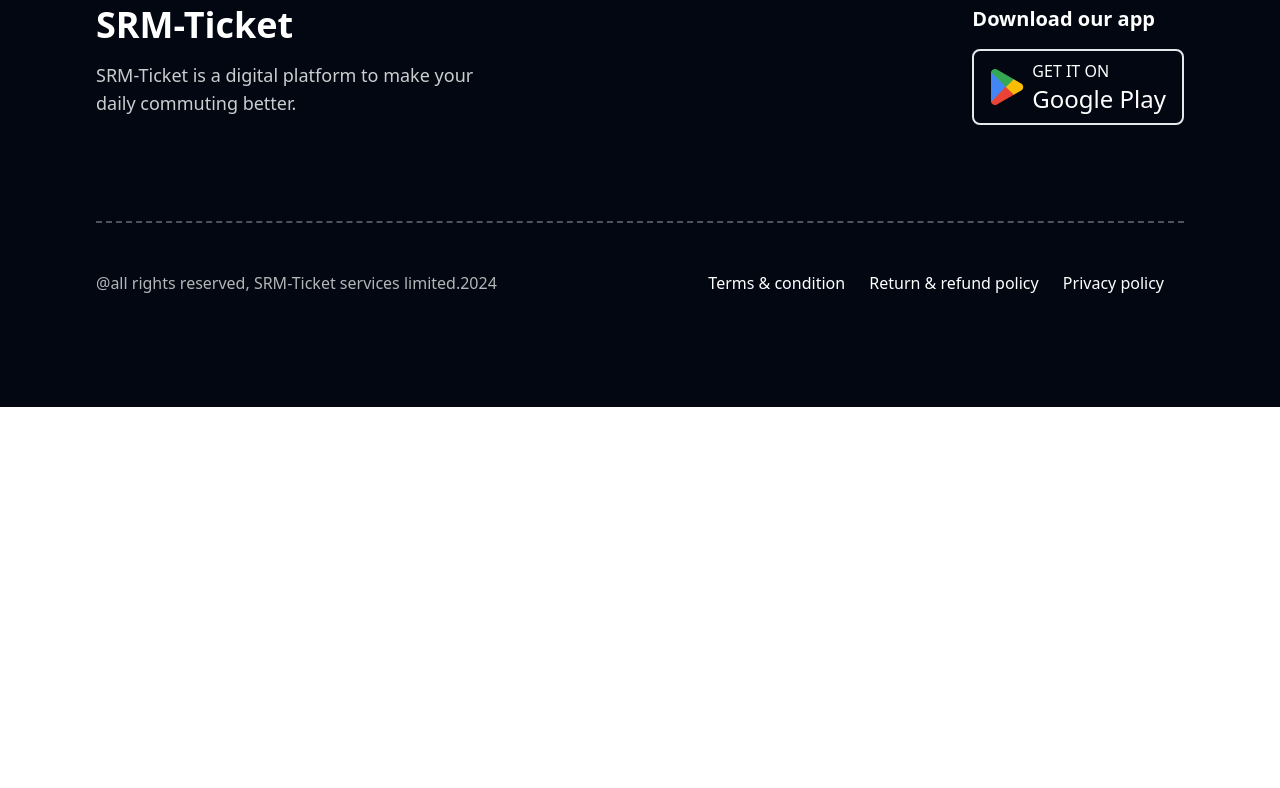
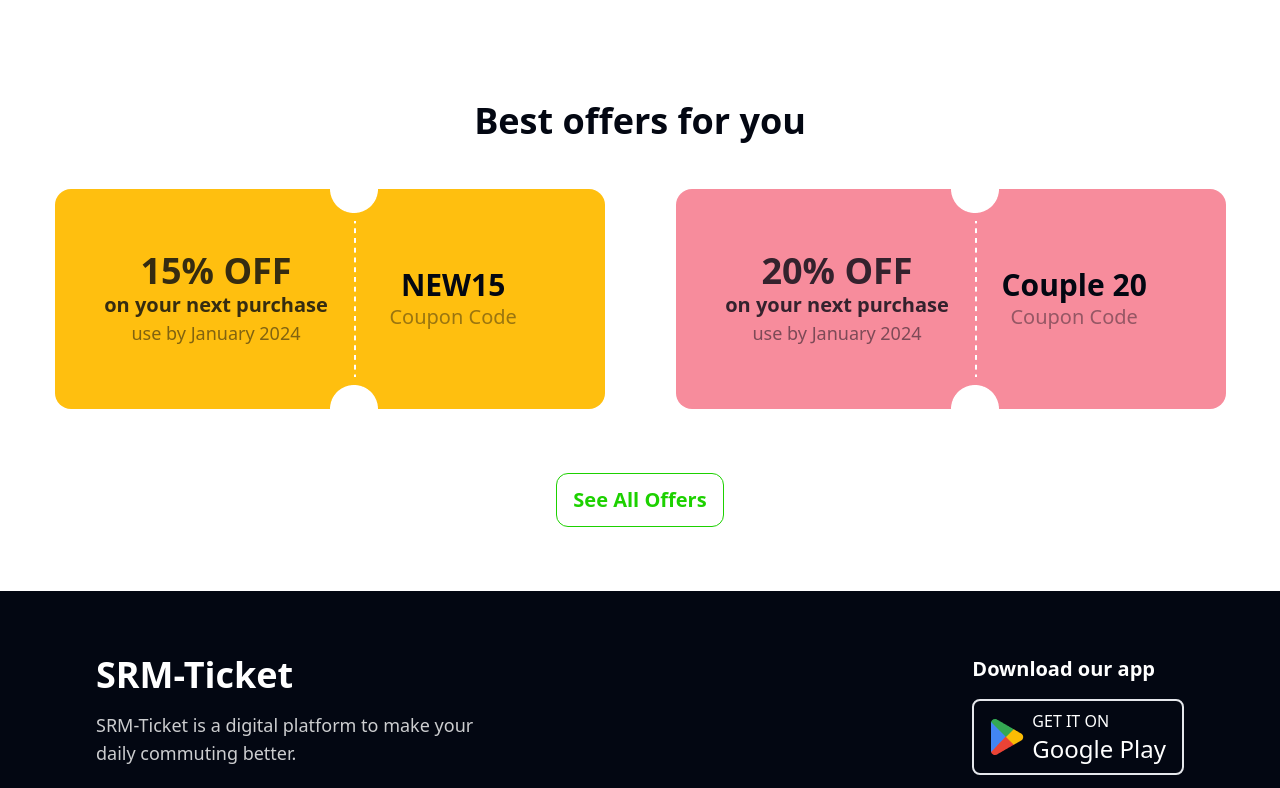
Before and after one commit to MSRMaruf/SRM-Ticket-assignment-5-, a plain HTML site: page index.html in a window 1280 px wide. Shown: the part 723-1511 px from the top of the page. Before the commit the page ends 1130 px from the top, so only its background shows below. Drawn offline with nearby package versions, Linux system fonts and the light colour scheme.

Commit message:
offer section complite

```diff
--- a/index.html
+++ b/index.html
@@ -4,7 +4,7 @@
 <head>
     <meta charset="UTF-8">
     <meta name="viewport" content="width=device-width, initial-scale=1.0">
-    <title>Smart Ticketing</title>
+    <title>SRM-Smart Ticketing</title>
     <!-- tail,,dais link -->
     <link href="https://cdn.jsdelivr.net/npm/daisyui@4.7.2/dist/full.min.css" rel="stylesheet" type="text/css" />
     <script src="https://cdn.tailwindcss.com"></script>
@@ -90,6 +90,47 @@
 
 
 
+           <!-- offers sect  -->
+
+    <section class="w-[694px] mx-auto mt-40 lg:w-[1171px] ">
+            <h1 class=" text-4xl text-center text-[#030712] font-bold my-12">Best offers for you</h1>
+        <div class="flex justify-between items-center flex-col lg:flex-row text-center gap-10">
+            <div class="w-[550px] flex bg-[#FFBF0F] items-center px-12 rounded-2xl">
+                <div class="w-2/4 inter-font">
+                    <h1 class="text-4xl text-[#030712CC] font-black">15% OFF</h1>
+                    <p class="text-xl text-[#030712CC] font-semibold">on your next purchase</p>
+                    <p class="text-lg text-[#03071280] font-medium">use by January 2024</p>
+                </div>
+                <img src="B9A5-smart-ticketing-main/images/cupon-devider.png" alt="">
+                <div class="w-1/3">
+                    <h3 class="text-3xl text-[#030712] font-bold">NEW15</h3>
+                    <p class="text-xl text-[#03071266] font-medium">Coupon Code</p>
+                </div>
+            </div>
+            <div class="w-[550px] flex bg-[#F78C9C] items-center px-12 rounded-2xl">
+                <div class="w-2/4 inter-font">
+                      <h1 class="text-4xl text-[#030712CC] font-black">20% OFF</h1>
+                      <p class="text-xl text-[#030712CC] font-semibold">on your next purchase</p>
+                      <p class="text-lg text-[#03071280] font-medium">use by January 2024</p>
+                </div>
+                <img src="B9A5-smart-ticketing-main/images/cupon-devider.png" alt="">
+                <div class="w-1/3">
+                      <h3 class="text-3xl text-[#030712] font-bold">Couple 20</h3>
+                      <p class="text-xl text-[#03071266] font-medium">Coupon Code</p>
+                </div>
+
+            </div>
+        </div>
+        <div class="text-center">
+            <button
+                class="text-center text-xl font-bold my-16  text-[#1DD100] border border-[#1DD100] px-4 py-3 rounded-xl">See
+                All
+                Offers</button>
+        </div>
+
+    </section>
+
+
            <!-- footar sec:  -->
 
     <footer class="w-[694px] lg:w-full inter-font text-white mx-auto bg-[#030712] py-16 px-24">
```
